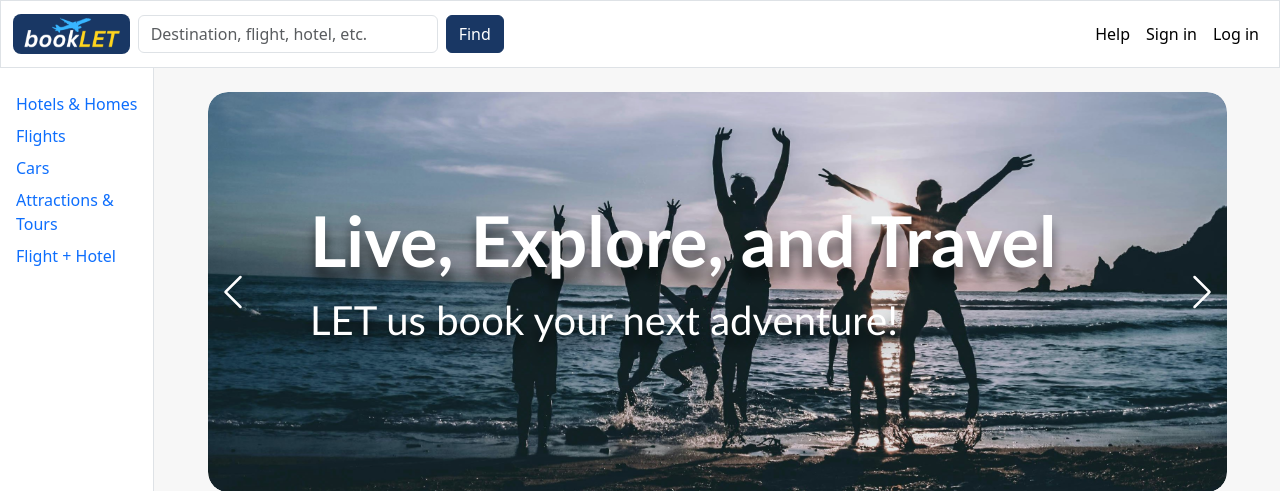
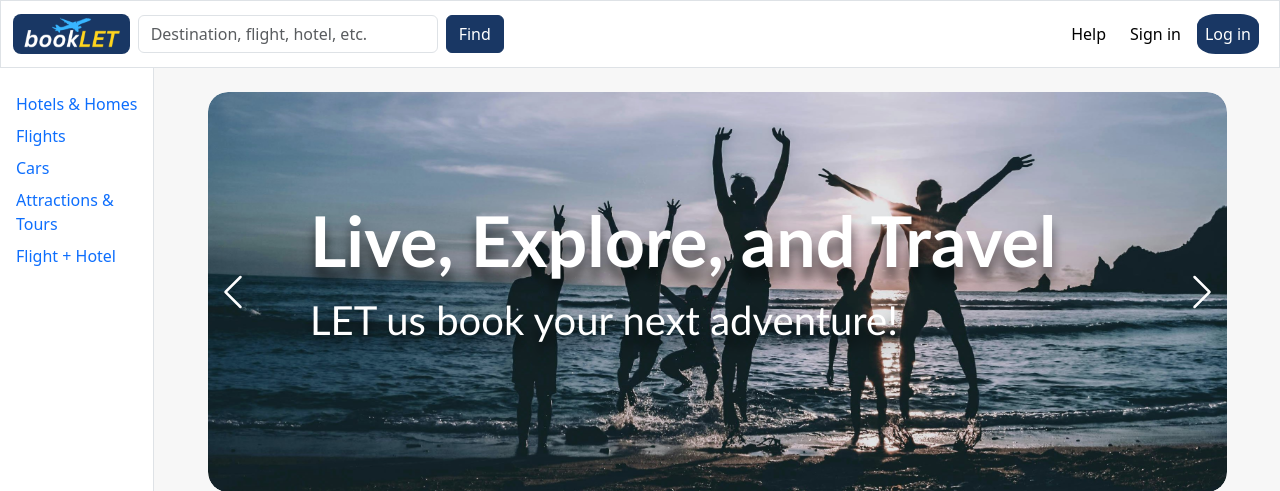
Before and after one commit to puyotjustinekristian-commits/bookLET, a PHP site: page /homepage.html in a window 1280 px wide. Shown: the top 491 px of the page. Run offline with PHP 8.4, Linux system fonts and the light colour scheme.

Commit message:
Initial commit

```diff
--- a/homepage.html
+++ b/homepage.html
@@ -33,14 +33,14 @@
             <button class="btn btn-find" type="submit">Find</button>
           </form>
           <ul class="navbar-nav ms-3">
-            <li class="nav-item">
+            <li class="nav-item help me-2">
               <a class="nav-link" href="help.html" style="color: black">Help</a>
             </li>
-            <li class="nav-item">
+            <li class="nav-item sign-in me-2">
               <a class="nav-link" href="#" style="color: black">Sign in</a>
             </li>
-            <li class="nav-item">
-              <a class="nav-link" href="#" style="color: black">Log in</a>
+            <li class="nav-item log-in me-2">
+              <a class="nav-link" href="#" style="color: white">Log in</a>
             </li>
           </ul>
         </div>
--- a/style.css
+++ b/style.css
@@ -25,6 +25,24 @@ body {
   background-color: #193764;
   border-color: #193764;
   color: #fff;
+}
+
+.help:hover {
+  background-color: rgb(212, 212, 212);
+  border-color: rgb(212, 212, 212);
+  border-radius: 30%;
+}
+
+.sign-in:hover {
+  background-color: rgb(212, 212, 212);
+  border-color: rgb(212, 212, 212);
+  border-radius: 30%;
+}
+
+.log-in {
+  background-color: #193764;
+  border-color: #193764;
+  border-radius: 30%;
 }
 
 .search-input {
```
